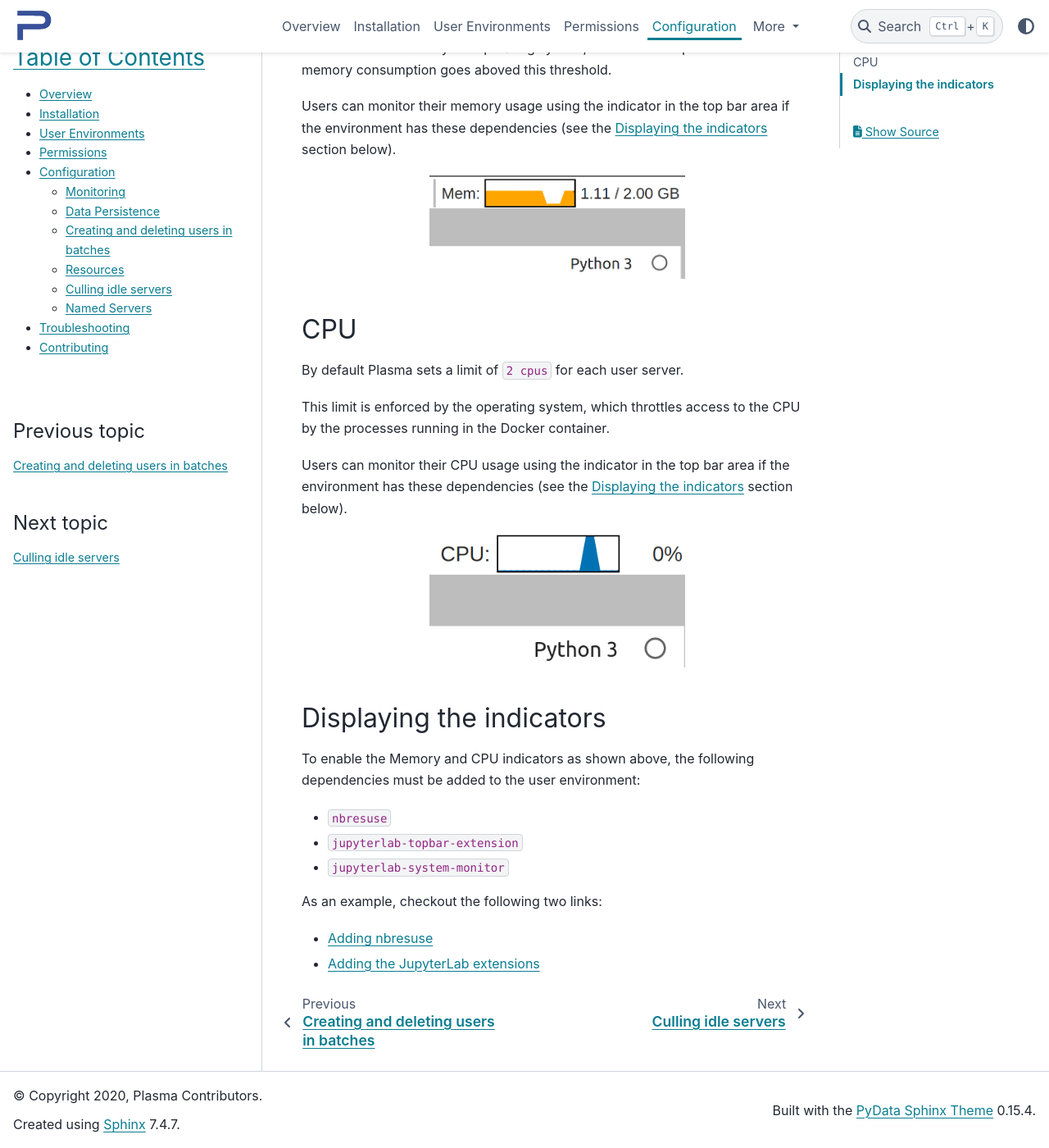
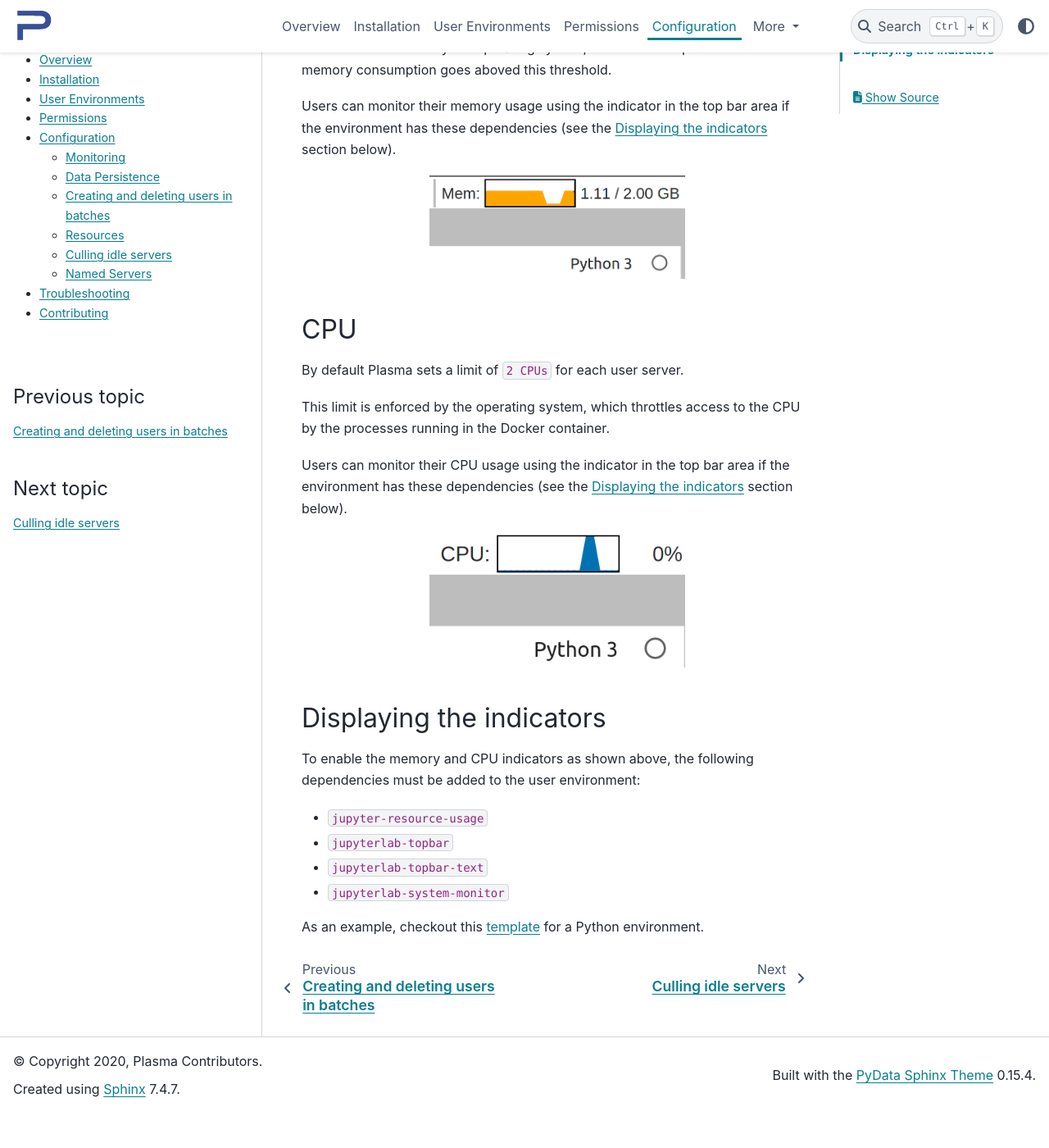
Before and after one commit to plasmabio/plasma, a Sphinx documentation site: the page built from docs/configuration/resources.md, in a window 1280 px wide and 1400 px high, scrolled down 333 px. Shown: the whole window at 82% size. Built offline with Sphinx 7.4.7 and the PyData theme 0.15.4, drawn with Linux system fonts in a browser that asks for light colours; after the commit the page ends 1691 px from its top, so only the background shows below that; some of the changed text lies outside the part shown.

Commit message:
Update dependencies for resource monitoring

```diff
--- a/docs/configuration/resources.md
+++ b/docs/configuration/resources.md
@@ -1,6 +1,6 @@
 # Resources
 
-Plasma provides default values to limit the Memory and CPU usage.
+Plasma provides default values to limit the memory and CPU usage.
 
 ## Memory
 
@@ -19,7 +19,7 @@ Users can monitor their memory usage using the indicator in the top bar area if
 
 ## CPU
 
-By default Plasma sets a limit of `2 cpus` for each user server.
+By default Plasma sets a limit of `2 CPUs` for each user server.
 
 This limit is enforced by the operating system, which throttles access to the CPU by the processes running in the
 Docker container.
@@ -37,13 +37,11 @@ Users can monitor their CPU usage using the indicator in the top bar area if the
 
 ## Displaying the indicators
 
-To enable the Memory and CPU indicators as shown above, the following dependencies must be added to the user environment:
+To enable the memory and CPU indicators as shown above, the following dependencies must be added to the user environment:
 
-- `nbresuse`
-- `jupyterlab-topbar-extension`
+- `jupyter-resource-usage`
+- `jupyterlab-topbar`
+- `jupyterlab-topbar-text`
 - `jupyterlab-system-monitor`
 
-As an example, checkout the following two links:
-
-- [Adding nbresuse](https://github.com/plasmabio/template-python/blob/a4edf334c6b4b16be3a184d0d6e8196137ee1b06/environment.yml#L9)
-- [Adding the JupyterLab extensions](https://github.com/plasmabio/template-python/blob/a4edf334c6b4b16be3a184d0d6e8196137ee1b06/postBuild#L4-L5)
+As an example, checkout this [template](https://github.com/plasmabio/template-python/blob/master/binder/environment.yml) for a Python environment.
```
